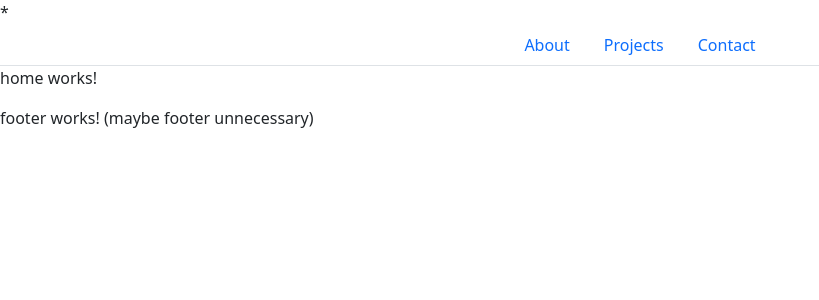
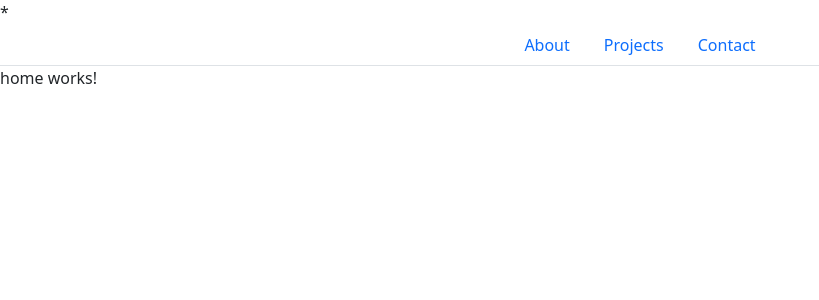
Before and after one commit to Jepphire/Portfolio, an Angular app: page / in a window 1280 px wide. Shown: the top 300 px of the page, without its empty margins (0-819 px from the left). Built offline with nearby package versions, Linux system fonts and the light colour scheme.

Commit message:
removed footer
removed footer

```diff
--- a/src/app/app.component.html
+++ b/src/app/app.component.html
@@ -1,3 +1,2 @@
 <app-header></app-header>
 <router-outlet></router-outlet>
-<app-footer></app-footer>
--- a/src/app/app.module.ts
+++ b/src/app/app.module.ts
@@ -4,14 +4,12 @@
 import { AppRoutingModule } from './app-routing.module';
 import { AppComponent } from './app.component';
 import { HeaderComponent } from './header/header.component';
-import { FooterComponent } from './footer/footer.component';
 import { HomeComponent } from './home/home.component';
 
 @NgModule({
   declarations: [
     AppComponent,
     HeaderComponent,
-    FooterComponent,
     HomeComponent
   ],
   imports: [
--- a/src/app/footer/footer.component.html
+++ /dev/null
@@ -1 +0,0 @@
-<p>footer works! (maybe footer unnecessary)</p>
--- a/src/app/footer/footer.component.ts
+++ /dev/null
@@ -1,15 +0,0 @@
-import { Component, OnInit } from '@angular/core';
-
-@Component({
-  selector: 'app-footer',
-  templateUrl: './footer.component.html',
-  styleUrls: ['./footer.component.css']
-})
-export class FooterComponent implements OnInit {
-
-  constructor() { }
-
-  ngOnInit(): void {
-  }
-
-}
```
Also changed, not shown: src/app/footer/footer.component.css (deleted).
